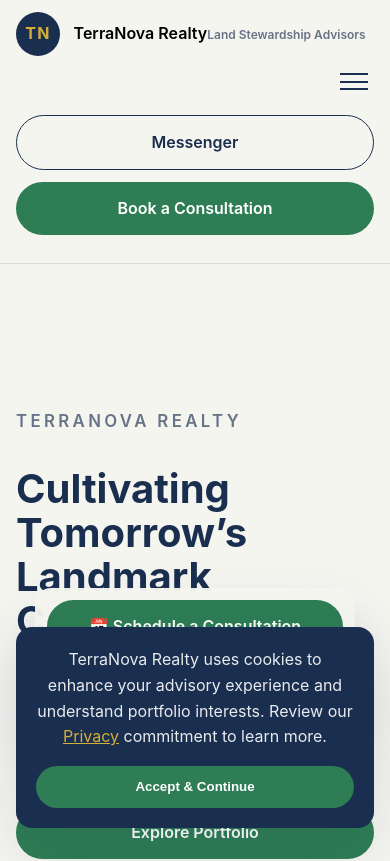
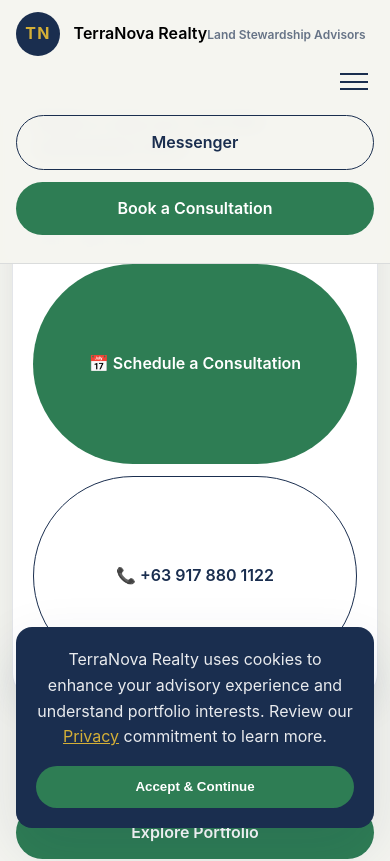
Before and after one commit to arkkgraphics16/terranovarealty, a React (Vite) app: page / in a window 390 px wide. Shown: the top 861 px of the page. Built offline with nearby package versions, Linux system fonts and the light colour scheme.

Commit message:
Move consultation CTA to top banner with dismiss control

```diff
--- a/src/components/CTASticky.jsx
+++ b/src/components/CTASticky.jsx
@@ -1,12 +1,38 @@
-const CTASticky = () => (
-  <aside className="cta-sticky">
+import { useState } from 'react';
+
+const CTASticky = () => {
+  const [isVisible, setIsVisible] = useState(true);
+
+  if (!isVisible) {
+    return null;
+  }
+
+  return (
+    <aside className="cta-sticky" role="complementary" aria-label="Consultation quick actions">
+      <div className="cta-sticky__body">
+        <p className="cta-sticky__text">Ready to map your next land stewardship move?</p>
+        <p className="cta-sticky__support">
+          Connect with TerraNova advisors for a bespoke consultation or speak with our team right away.
+        </p>
+        <div className="cta-sticky__actions">
           <a className="btn" href="#contact">
             📅 Schedule a Consultation
           </a>
           <a className="btn btn--ghost" href="tel:+639178801122">
             📞 +63 917 880 1122
           </a>
+        </div>
+      </div>
+      <button
+        className="cta-sticky__dismiss"
+        type="button"
+        onClick={() => setIsVisible(false)}
+        aria-label="Hide consultation banner"
+      >
+        <span aria-hidden="true">×</span>
+      </button>
     </aside>
   );
+};
 
 export default CTASticky;
--- a/src/styles.css
+++ b/src/styles.css
@@ -630,12 +630,78 @@
 
 .cta-sticky {
   position: fixed;
-  right: 1.5rem;
-  bottom: 1.5rem;
+  left: 50%;
+  top: 6.25rem;
+  transform: translateX(-50%);
+  width: min(720px, calc(100% - 3rem));
+  background: var(--surface-base);
+  border: 1px solid var(--border-soft);
+  border-radius: var(--radius-lg);
+  box-shadow: var(--shadow-card);
+  padding: 1.5rem 3.25rem 1.5rem 1.75rem;
   display: flex;
-  flex-direction: column;
+  align-items: center;
+  gap: 1.5rem;
+  z-index: 95;
+}
+
+.cta-sticky__body {
+  position: relative;
+  flex: 1;
+  display: grid;
+  gap: 0.65rem;
+}
+
+.cta-sticky__text {
+  margin: 0;
+  font-weight: 600;
+  font-size: 1.05rem;
+  color: var(--color-navy);
+}
+
+.cta-sticky__support {
+  margin: 0;
+  color: var(--color-muted);
+}
+
+.cta-sticky__actions {
+  display: flex;
+  flex-wrap: wrap;
   gap: 0.75rem;
-  z-index: 90;
+}
+
+.cta-sticky__actions .btn {
+  flex: 1 1 200px;
+  justify-content: center;
+}
+
+.cta-sticky__dismiss {
+  position: absolute;
+  top: 0.75rem;
+  right: 0.75rem;
+  width: 2rem;
+  height: 2rem;
+  border-radius: 999px;
+  border: none;
+  background: transparent;
+  color: var(--color-muted);
+  font-size: 1.5rem;
+  line-height: 1;
+  display: grid;
+  place-items: center;
+  cursor: pointer;
+  transition: var(--transition);
+}
+
+.cta-sticky__dismiss:hover,
+.cta-sticky__dismiss:focus-visible {
+  background: rgba(26, 46, 79, 0.08);
+  color: var(--color-navy);
+}
+
+.cta-sticky__dismiss:focus-visible {
+  outline: 2px solid var(--color-navy);
+  outline-offset: 2px;
 }
 
 .cookie-banner {
@@ -741,8 +807,13 @@
   }
 
   .cta-sticky {
-    right: 1rem;
-    bottom: calc(1rem + clamp(6.5rem, 18vw, 9rem));
+    top: 5.75rem;
+    width: min(100% - 2.5rem, 600px);
+    padding: 1.35rem 1.75rem 1.35rem 1.5rem;
+  }
+
+  .cta-sticky__body {
+    gap: 0.75rem;
   }
 
   .cookie-banner {
@@ -814,18 +885,17 @@
   }
 
   .cta-sticky {
-    left: 50%;
-    right: auto;
-    transform: translateX(-50%);
-    bottom: calc(1rem + clamp(6rem, 24vw, 8.5rem));
-    width: min(100% - 2rem, 320px);
-    padding: 0.75rem;
-    background: rgba(245, 245, 240, 0.96);
-    border-radius: var(--radius-md);
-    box-shadow: var(--shadow-soft);
+    top: 5.5rem;
+    width: calc(100% - 1.5rem);
+    padding: 1.25rem 1.25rem 1.35rem;
+    gap: 1rem;
   }
 
-  .cta-sticky .btn {
+  .cta-sticky__actions {
+    flex-direction: column;
+  }
+
+  .cta-sticky__actions .btn {
     width: 100%;
   }
 
```
Lines whose indentation alone changed are shown as unchanged.
